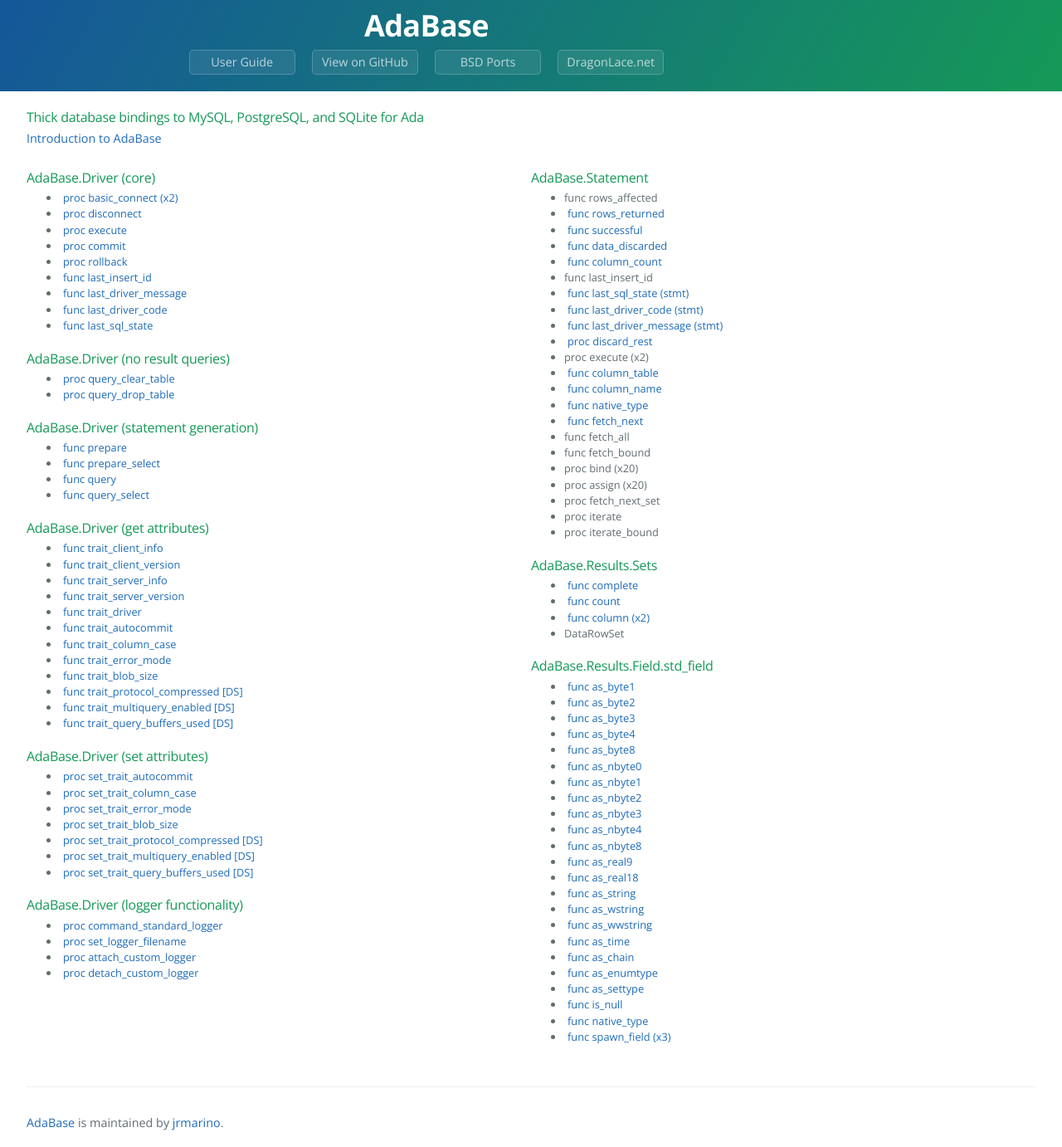
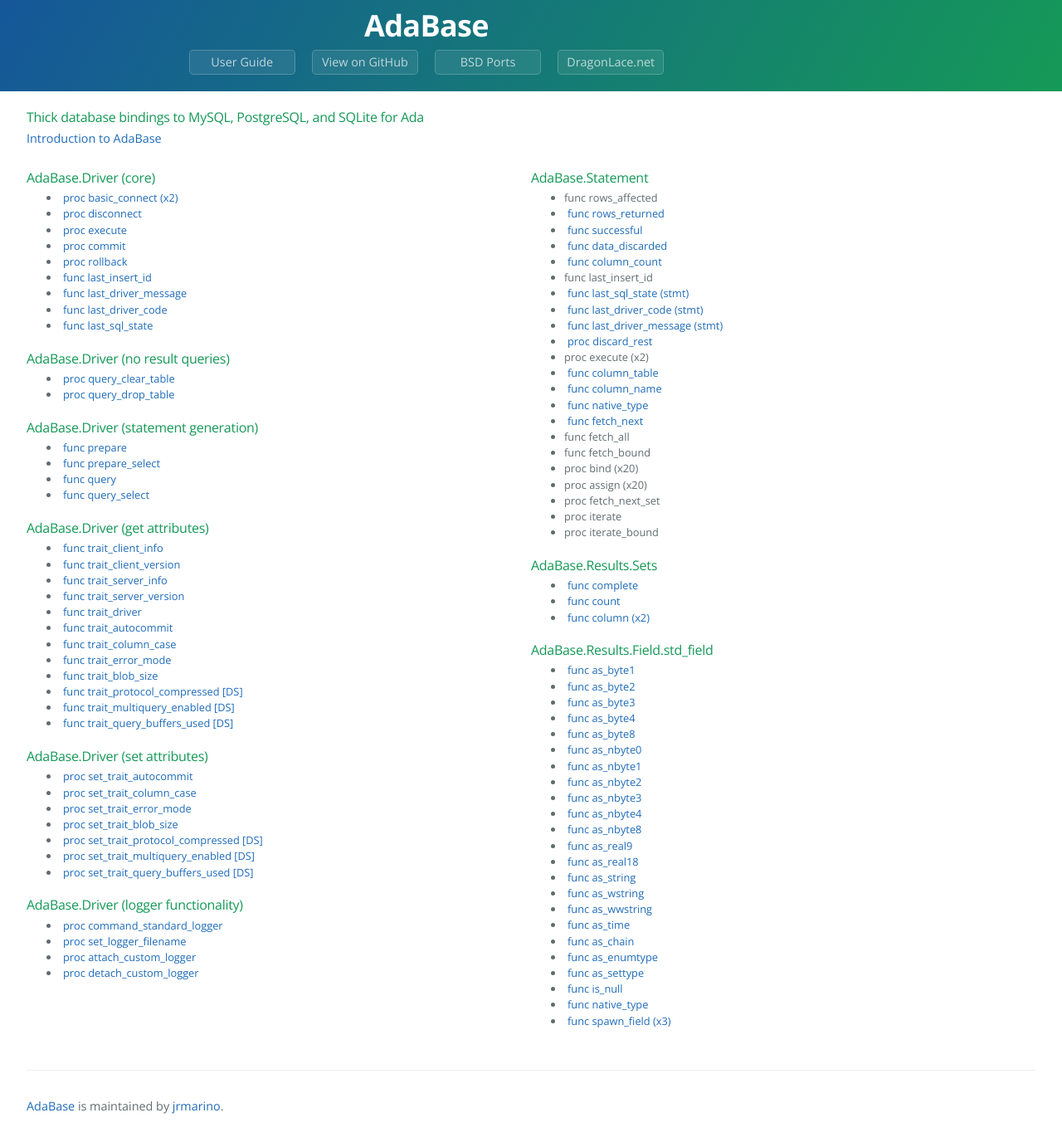
Before and after one commit to jrmarino/AdaBase, a Jekyll site: the page built from index.md, in a window 1280 px wide. Shown: the whole page at 83% size. Built offline with Jekyll 4.4.1, drawn with Linux system fonts in a browser that asks for light colours.

Commit message:
Remove wrong item from index

```diff
--- a/index.md
+++ b/index.md
@@ -104,7 +104,6 @@
 <li>{{ page.f_complete }}</li>
 <li>{{ page.f_res_count }}</li>
 <li>{{ page.f_column }}</li>
-<li>DataRowSet</li>
 </ul>
 
 <h3>AdaBase.Results.Field.std_field</h3>
```
